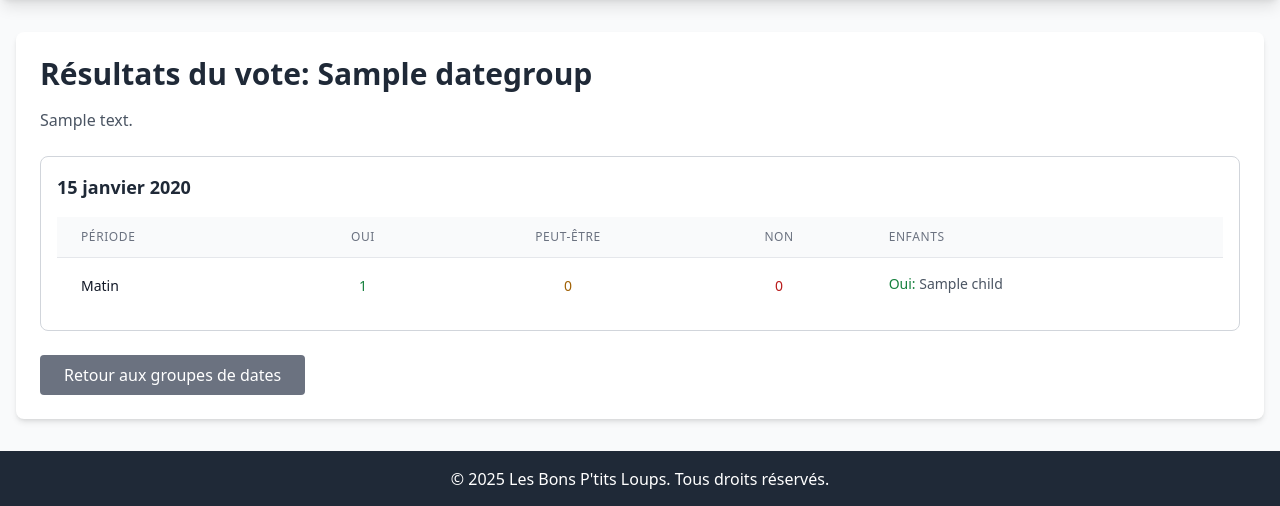
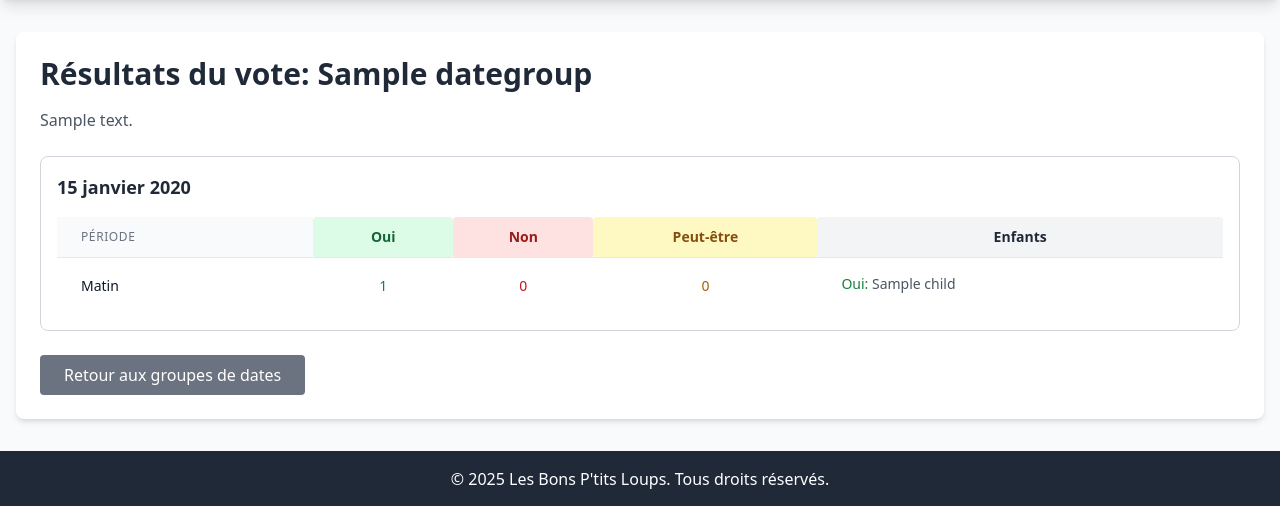
Before and after one commit to Oripy/BonPtitLoup, a Django app: page /voting/1/results/ in a window 1280 px wide. Shown: the part 52-558 px from the top of the page. Run offline with Django 5.2, Linux system fonts and the light colour scheme; a user stored in the database is signed in; tables that the repository leaves empty hold one stand-in row (values such as "Sample post"); some libraries are stand-ins or nearby versions.

Commit message:
Enhance results templates with additional voting options and improved layout
- Added new columns for "Oui", "Non", "Peut-être", and "Enfants" in both admin and voting results templates for clearer data representation.
- Adjusted the display logic for voting statistics to ensure accurate representation of votes.
- Improved overall layout and styling for better user experience and readability.

```diff
--- a/voting/templates/voting/results.html
+++ b/voting/templates/voting/results.html
@@ -21,10 +21,15 @@
                             <thead class="bg-gray-50">
                                 <tr>
                                     <th class="px-3 sm:px-6 py-3 text-left text-xs font-medium text-gray-500 uppercase tracking-wider">{% trans "Période" %}</th>
+                                                <th class="ml-2 bg-green-100 text-green-800 px-2 sm:px-3 py-1 rounded hover:bg-green-200 transition text-xs sm:text-sm">{% trans "Oui" %}</th>
+                                                <th class="ml-2 bg-red-100 text-red-800 px-2 sm:px-3 py-1 rounded hover:bg-red-200 transition text-xs sm:text-sm">{% trans "Non" %}</th>
+                                                <th class="ml-2 bg-yellow-100 text-yellow-800 px-2 sm:px-3 py-1 rounded hover:bg-yellow-200 transition text-xs sm:text-sm">{% trans "Peut-être" %}</th>
+                                                <th class="ml-2 bg-gray-100 text-gray-800 px-2 sm:px-3 py-1 rounded hover:bg-gray-200 transition text-xs sm:text-sm">{% trans "Enfants" %}</th>
+                                    <!-- <th class="px-3 sm:px-6 py-3 text-left text-xs font-medium text-gray-500 uppercase tracking-wider">{% trans "Période" %}</th>
                                     <th class="px-3 sm:px-6 py-3 text-center text-xs font-medium text-gray-500 uppercase tracking-wider">{% trans "Oui" %}</th>
                                     <th class="px-3 sm:px-6 py-3 text-center text-xs font-medium text-gray-500 uppercase tracking-wider">{% trans "Peut-être" %}</th>
                                     <th class="px-3 sm:px-6 py-3 text-center text-xs font-medium text-gray-500 uppercase tracking-wider">{% trans "Non" %}</th>
-                                    <th class="px-3 sm:px-6 py-3 text-left text-xs font-medium text-gray-500 uppercase tracking-wider">{% trans "Enfants" %}</th>
+                                    <th class="px-3 sm:px-6 py-3 text-left text-xs font-medium text-gray-500 uppercase tracking-wider">{% trans "Enfants" %}</th> -->
                                 </tr>
                             </thead>
                             <tbody class="bg-white divide-y divide-gray-200">
@@ -39,10 +44,10 @@
                                                 <span class="text-sm font-medium text-green-700">{{ stat.yes }}</span>
                                             </td>
                                             <td class="px-3 sm:px-6 py-4 whitespace-nowrap text-center">
-                                                <span class="text-sm font-medium text-yellow-700">{{ stat.maybe }}</span>
+                                                <span class="text-sm font-medium text-red-700">{{ stat.no }}</span>
                                             </td>
                                             <td class="px-3 sm:px-6 py-4 whitespace-nowrap text-center">
-                                                <span class="text-sm font-medium text-red-700">{{ stat.no }}</span>
+                                                <span class="text-sm font-medium text-yellow-700">{{ stat.maybe }}</span>
                                             </td>
                                             <td class="px-3 sm:px-6 py-4 text-sm text-gray-600">
                                                 <div class="flex flex-col">
@@ -51,14 +56,14 @@
                                                             <span class="font-medium text-green-700">{% trans "Oui" %}:</span> {{ stat.yes_children|join:', ' }}
                                                         </div>
                                                     {% endif %}
+                                                    {% if stat.no_children %}
+                                                        <div>
+                                                            <span class="font-medium text-red-700">{% trans "Non" %}:</span> {{ stat.no_children|join:', ' }}
+                                                        </div>
+                                                    {% endif %}
                                                     {% if stat.maybe_children %}
                                                         <div class="mb-1">
                                                             <span class="font-medium text-yellow-700">{% trans "Peut-être" %}:</span> {{ stat.maybe_children|join:', ' }}
-                                                        </div>
-                                                    {% endif %}
-                                                    {% if stat.no_children %}
-                                                        <div>
-                                                            <span class="font-medium text-red-700">{% trans "Non" %}:</span> {{ stat.no_children|join:', ' }}
                                                         </div>
                                                     {% endif %}
                                                 </div>
@@ -76,10 +81,10 @@
                                                 <span class="text-sm font-medium text-green-700">{{ stat.yes }}</span>
                                             </td>
                                             <td class="px-3 sm:px-6 py-4 whitespace-nowrap text-center">
-                                                <span class="text-sm font-medium text-yellow-700">{{ stat.maybe }}</span>
+                                                <span class="text-sm font-medium text-red-700">{{ stat.no }}</span>
                                             </td>
                                             <td class="px-3 sm:px-6 py-4 whitespace-nowrap text-center">
-                                                <span class="text-sm font-medium text-red-700">{{ stat.no }}</span>
+                                                <span class="text-sm font-medium text-yellow-700">{{ stat.maybe }}</span>
                                             </td>
                                             <td class="px-3 sm:px-6 py-4 text-sm text-gray-600">
                                                 <div class="flex flex-col">
@@ -88,15 +93,15 @@
                                                             <span class="font-medium text-green-700">{% trans "Oui" %}:</span> {{ stat.yes_children|join:', ' }}
                                                         </div>
                                                     {% endif %}
-                                                    {% if stat.maybe_children %}
-                                                        <div class="mb-1">
-                                                            <span class="font-medium text-yellow-700">{% trans "Peut-être" %}:</span> {{ stat.maybe_children|join:', ' }}
-                                                        </div>
-                                                    {% endif %}
                                                     {% if stat.no_children %}
                                                         <div>
                                                             <span class="font-medium text-red-700">{% trans "Non" %}:</span> {{ stat.no_children|join:', ' }}
                                                         </div>
+                                                    {% endif %}
+                                                    {% if stat.maybe_children %}
+                                                    <div class="mb-1">
+                                                        <span class="font-medium text-yellow-700">{% trans "Peut-être" %}:</span> {{ stat.maybe_children|join:', ' }}
+                                                    </div>
                                                     {% endif %}
                                                 </div>
                                             </td>
@@ -113,10 +118,10 @@
                                                 <span class="text-sm font-medium text-green-700">{{ stat.yes }}</span>
                                             </td>
                                             <td class="px-3 sm:px-6 py-4 whitespace-nowrap text-center">
-                                                <span class="text-sm font-medium text-yellow-700">{{ stat.maybe }}</span>
+                                                <span class="text-sm font-medium text-red-700">{{ stat.no }}</span>
                                             </td>
                                             <td class="px-3 sm:px-6 py-4 whitespace-nowrap text-center">
-                                                <span class="text-sm font-medium text-red-700">{{ stat.no }}</span>
+                                                <span class="text-sm font-medium text-yellow-700">{{ stat.maybe }}</span>
                                             </td>
                                             <td class="px-3 sm:px-6 py-4 text-sm text-gray-600">
                                                 <div class="flex flex-col">
@@ -125,14 +130,14 @@
                                                             <span class="font-medium text-green-700">{% trans "Oui" %}:</span> {{ stat.yes_children|join:', ' }}
                                                         </div>
                                                     {% endif %}
+                                                    {% if stat.no_children %}
+                                                        <div>
+                                                            <span class="font-medium text-red-700">{% trans "Non" %}:</span> {{ stat.no_children|join:', ' }}
+                                                        </div>
+                                                    {% endif %}
                                                     {% if stat.maybe_children %}
                                                         <div class="mb-1">
                                                             <span class="font-medium text-yellow-700">{% trans "Peut-être" %}:</span> {{ stat.maybe_children|join:', ' }}
-                                                        </div>
-                                                    {% endif %}
-                                                    {% if stat.no_children %}
-                                                        <div>
-                                                            <span class="font-medium text-red-700">{% trans "Non" %}:</span> {{ stat.no_children|join:', ' }}
                                                         </div>
                                                     {% endif %}
                                                 </div>
```
Also changed, not shown: admin_panel/templates/admin_panel/results.html (+27 -22 lines), voting/templates/voting/date_group_list.html (+0 -36 lines).
